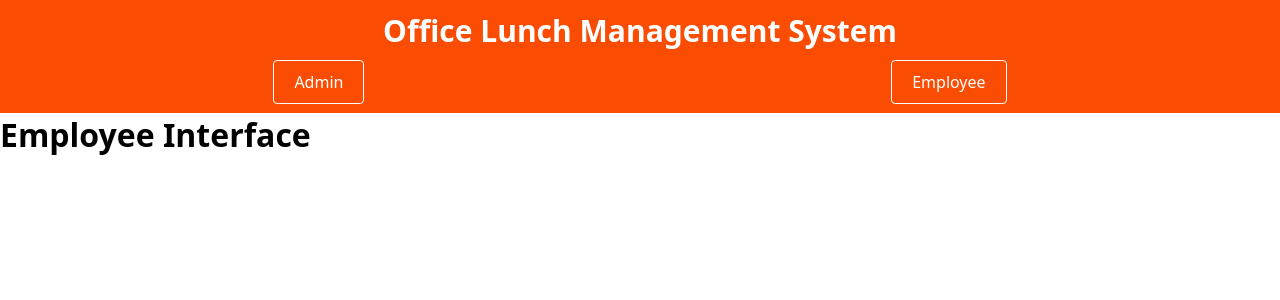
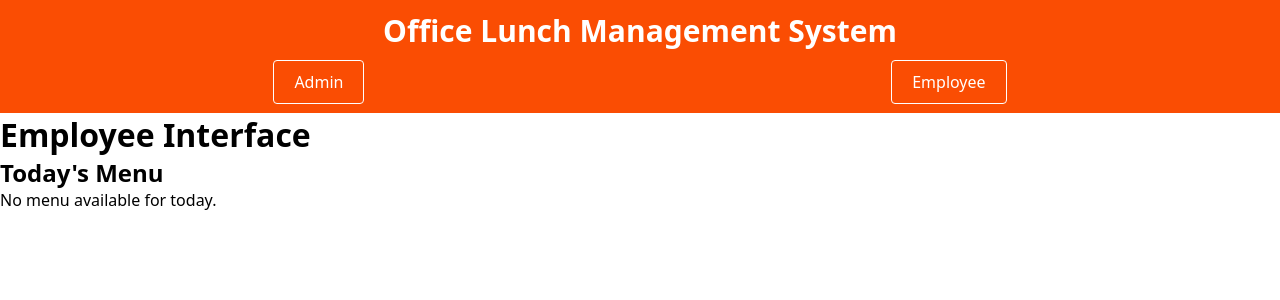
Before and after one commit to Fahim-2001/office-lunch-menu-management-ts, a React (Vite) app in the folder office-lunch-menu-management-frontend/: page /employee in a window 1280 px wide. Shown: the top 300 px of the page. Built offline with nearby package versions, Linux system fonts and the light colour scheme; no server answers.

Commit message:
chore: added TodayMenu component

```diff
--- /dev/null
+++ b/office-lunch-menu-management-frontend/src/components/EmployeeComponents/TodayMenu.tsx
@@ -0,0 +1,31 @@
+import React from 'react';
+
+interface Menu {
+  date: string;
+  options: string[];
+}
+
+interface TodayMenuProps {
+  menus: Menu[];
+}
+
+const TodayMenu: React.FC<TodayMenuProps> = ({ menus }) => {
+  const today = new Date().toISOString().split('T')[0];
+  const todayMenu = menus.find((menu) => menu.date === today);
+
+  return (
+    <div className="today-menu">
+      <h2>Today's Menu</h2>
+      {todayMenu ? (
+        <div>
+          <h3>{new Date(todayMenu.date).toDateString()}</h3>
+          <p>{todayMenu.options.join(', ')}</p>
+        </div>
+      ) : (
+        <p>No menu available for today.</p>
+      )}
+    </div>
+  );
+};
+
+export default TodayMenu;
--- a/office-lunch-menu-management-frontend/src/pages/Employee.tsx
+++ b/office-lunch-menu-management-frontend/src/pages/Employee.tsx
@@ -1,10 +1,27 @@
-import React from 'react';
+import axios from "axios";
+import React, { useEffect, useState } from "react";
+import { Menu } from "../types/types";
+import TodayMenu from "../components/EmployeeComponents/TodayMenu";
 
 const Employee: React.FC = () => {
+  const [menus, setMenus] = useState<Menu[]>([]);
+
+  useEffect(() => {
+    const fetchMenus = async () => {
+      try {
+        const res = await axios.get<Menu[]>("http://localhost:3000/api/menus");
+        setMenus(res.data);
+      } catch (error) {
+        console.error("Error fetching menus:", error);
+      }
+    };
+    fetchMenus();
+  }, []);
+  console.log(menus);
   return (
     <div>
       <h1>Employee Interface</h1>
-      {/* Your Employee component content */}
+      <TodayMenu menus={menus} />
     </div>
   );
 };
--- /dev/null
+++ b/office-lunch-menu-management-frontend/src/types/types.ts
@@ -0,0 +1,12 @@
+export interface Menu {
+  id: number;
+  date: string;
+  options: string[];
+}
+
+export interface Choice {
+  id: number;
+  date: string;
+  employee_name: string;
+  choices: string[];
+}
```
Also changed, not shown: office-lunch-menu-management-frontend/src/pages/Admin.tsx (+2 -12 lines), office-lunch-menu-management-frontend/src/styles/EmployeeStyles.css (added).
